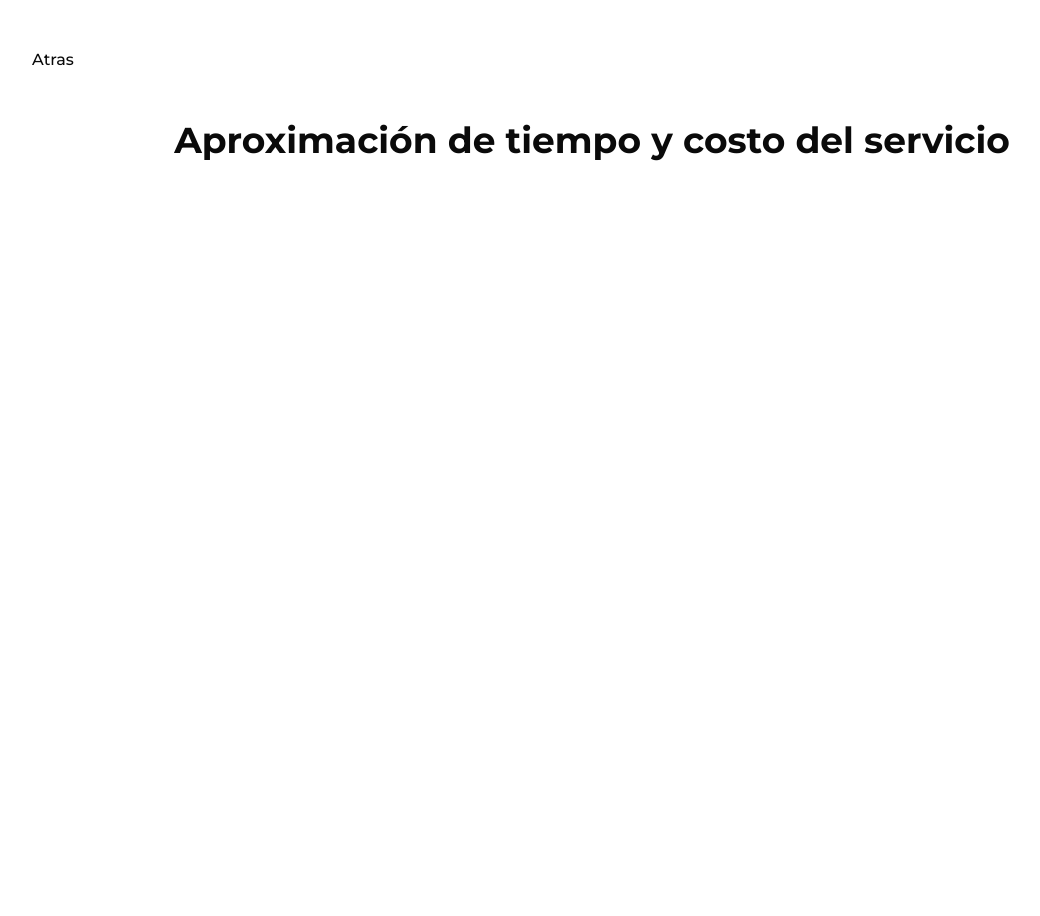
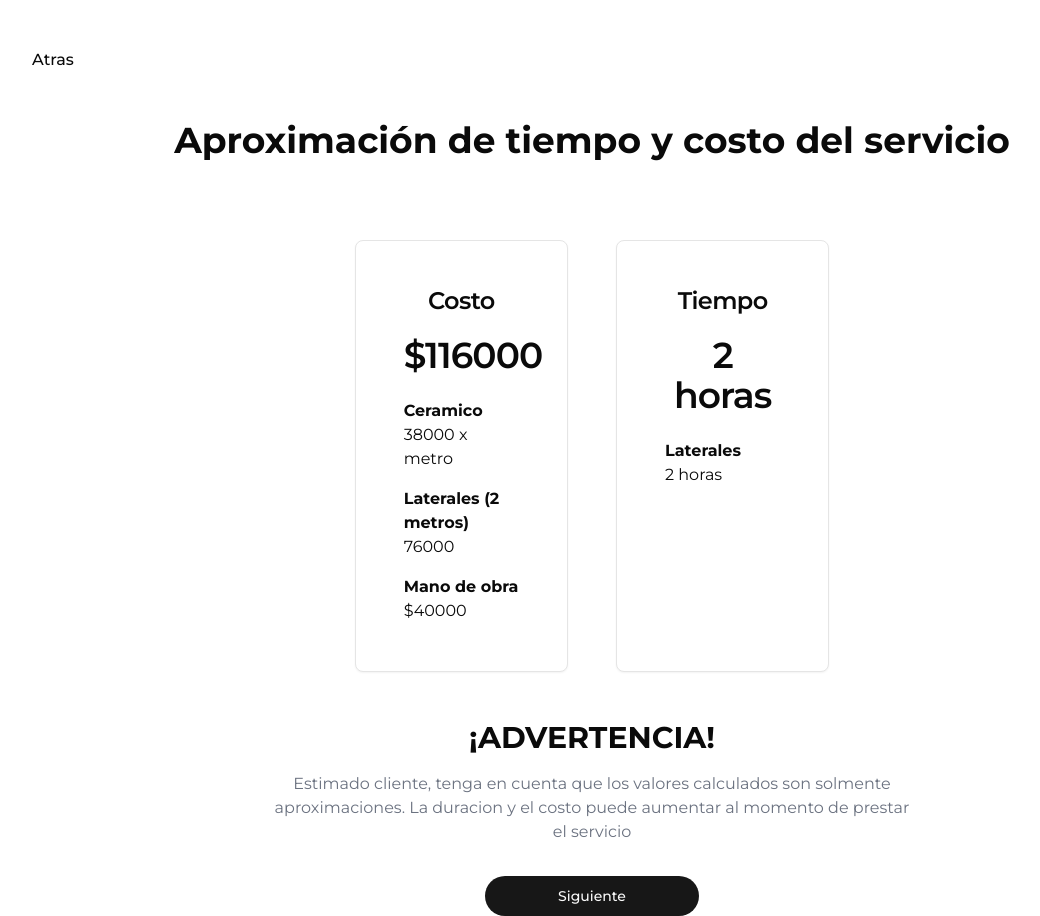
Before and after one commit to JuanFelipeRomero/car_services, a React (Vite) app in the folder frontend/: page /costandtime in a window 1280 px wide. Shown: the whole page, without its empty margins (48-1088 px from the left). Before the commit the page ends 800 px from the top, so only its background shows below. Built offline with nearby package versions, Linux system fonts and the light colour scheme.

Commit message:
Cost and time page completed

```diff
--- /dev/null
+++ b/frontend/src/components/cost and time components/CostCard.jsx
@@ -0,0 +1,41 @@
+import { Card, CardContent, CardHeader, CardTitle } from '@/components/ui/card';
+
+export default function CostCard({
+  totalCost,
+  type,
+  meterPrice,
+  covert,
+  meters,
+  polarizePrice,
+  workPrice = 40000,
+}) {
+  polarizePrice = meterPrice * meters;
+  totalCost = polarizePrice + workPrice;
+
+  return (
+    <Card className="md:w-1/6 p-6">
+      <CardHeader className="text-center">
+        <CardTitle className="mb-4">Costo</CardTitle>
+        <CardTitle className="md:text-4xl">${totalCost}</CardTitle>
+      </CardHeader>
+      <CardContent>
+        <section className="flex flex-col gap-4">
+          <div>
+            <b>{type}</b>
+            <p>{meterPrice} x metro</p>
+          </div>
+          <div>
+            <b>
+              {covert} ({meters} metros)
+            </b>
+            <p>{polarizePrice}</p>
+          </div>
+          <div>
+            <b>Mano de obra</b>
+            <p>${workPrice}</p>
+          </div>
+        </section>
+      </CardContent>
+    </Card>
+  );
+}
--- /dev/null
+++ b/frontend/src/components/cost and time components/TimeCard.jsx
@@ -0,0 +1,16 @@
+import { Card, CardContent, CardHeader, CardTitle } from '@/components/ui/card';
+
+export default function TimeCard({ time, covert }) {
+  return (
+    <Card className="w-1/6 p-6">
+      <CardHeader className="text-center">
+        <CardTitle className="mb-4">Tiempo</CardTitle>
+        <CardTitle className="md:text-4xl">{time} horas</CardTitle>
+      </CardHeader>
+      <CardContent>
+        <b>{covert}</b>
+        <p>{time} horas</p>
+      </CardContent>
+    </Card>
+  );
+}
--- a/frontend/src/main.jsx
+++ b/frontend/src/main.jsx
@@ -13,6 +13,7 @@ import { PolarizedFeatures } from './pages/appointmentPages/PolarizedFeatures';
 import { createBrowserRouter, RouterProvider } from 'react-router-dom';
 import { PolarizedSelectedFeatures } from './pages/appointmentPages/PolarizedSelectedFeatures';
 import CostAndTime from './pages/appointmentPages/CostAndTime';
+import ScheduleAppointment from './pages/appointmentPages/ScheduleAppointment';
 
 const router = createBrowserRouter([
   {
@@ -57,6 +58,10 @@ const router = createBrowserRouter([
     path: '/costandtime',
     element: <CostAndTime />,
   },
+  {
+    path: '/schedule',
+    element: <ScheduleAppointment />,
+  },
 ]);
 
 createRoot(document.getElementById('root')).render(
--- a/frontend/src/pages/appointmentPages/CostAndTime.jsx
+++ b/frontend/src/pages/appointmentPages/CostAndTime.jsx
@@ -1,12 +1,42 @@
 import ReturnBtn from '@/components/ReturnBtn';
+import CostCard from '@/components/cost and time components/CostCard';
+import TimeCard from '@/components/cost and time components/TimeCard';
+import { Button } from '@/components/ui/button';
+import { useNavigate } from 'react-router-dom';
 
 export default function ConstAndTime() {
+  const navigate = useNavigate();
+
+  const handeClick = () => {
+    navigate('/schedule');
+  };
+
   return (
     <main className="w-full">
       <ReturnBtn />
       <h1 className="text-center font-bold md:text-4xl mt-12">
         Aproximación de tiempo y costo del servicio
       </h1>
+      <section className="flex justify-center mt-20 mb-12 gap-12">
+        <CostCard
+          type={'Ceramico'}
+          meterPrice={38000}
+          covert={'Laterales'}
+          meters={2}
+        />
+        <TimeCard time={2} covert={'Laterales'} />
+      </section>
+      <section className="text-center">
+        <strong className="md:text-3xl mb-4 block">¡ADVERTENCIA!</strong>
+        <p className="text-gray-500 w-1/2 m-auto">
+          Estimado cliente, tenga en cuenta que los valores calculados son
+          solmente aproximaciones. La duracion y el costo puede aumentar al
+          momento de prestar el servicio
+        </p>
+      </section>
+      <Button onClick={handeClick} className="w-1/6 mx-auto block mt-8">
+        Siguiente
+      </Button>
     </main>
   );
 }
--- a/frontend/src/pages/appointmentPages/PolarizedFeatures.jsx
+++ b/frontend/src/pages/appointmentPages/PolarizedFeatures.jsx
@@ -63,7 +63,7 @@ export function PolarizedFeatures() {
       </section>
       <section className="mt-20 border-b-2 pb-32">
         <h2 className="text-center">Opacidad</h2>
-        <div className="px-20 flex gap-12">
+        <div className="px-20 flex gap-12 justify-center">
           <PolarizedOpacityCard
             opacity={'5%  (Máxima oscuridad)'}
             description={`Ofrece el mayor nivel de privacidad y bloquea la mayor cantidad de luz, proporcionando una apariencia muy oscura ideal para quienes buscan máxima discreción`}
--- /dev/null
+++ b/frontend/src/pages/appointmentPages/ScheduleAppointment.jsx
@@ -0,0 +1,9 @@
+import ReturnBtn from '@/components/ReturnBtn';
+export default function ScheduleAppointment() {
+  return (
+    <main>
+      <ReturnBtn />
+      <h1>Agendar cita</h1>
+    </main>
+  );
+}
```
